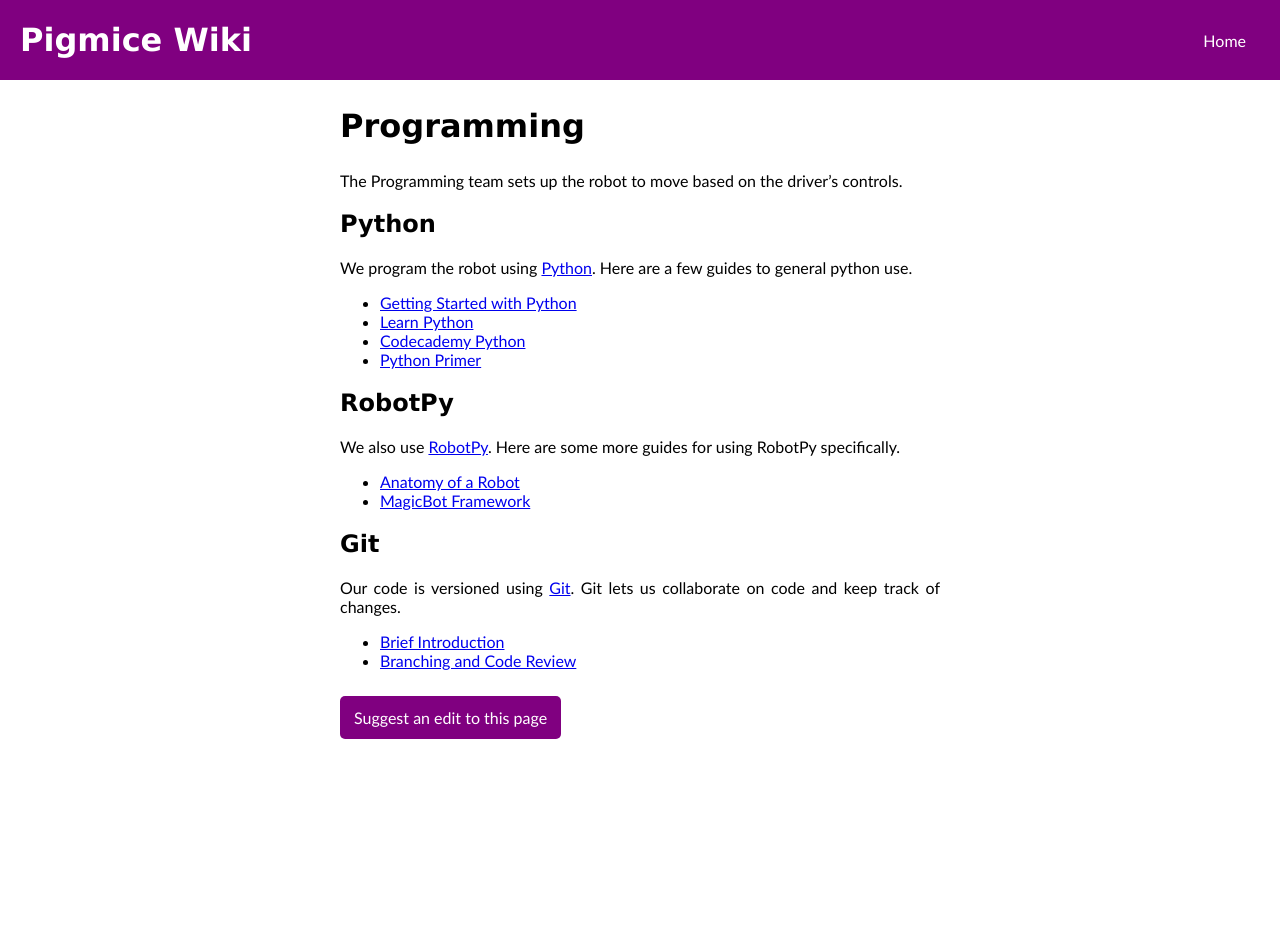
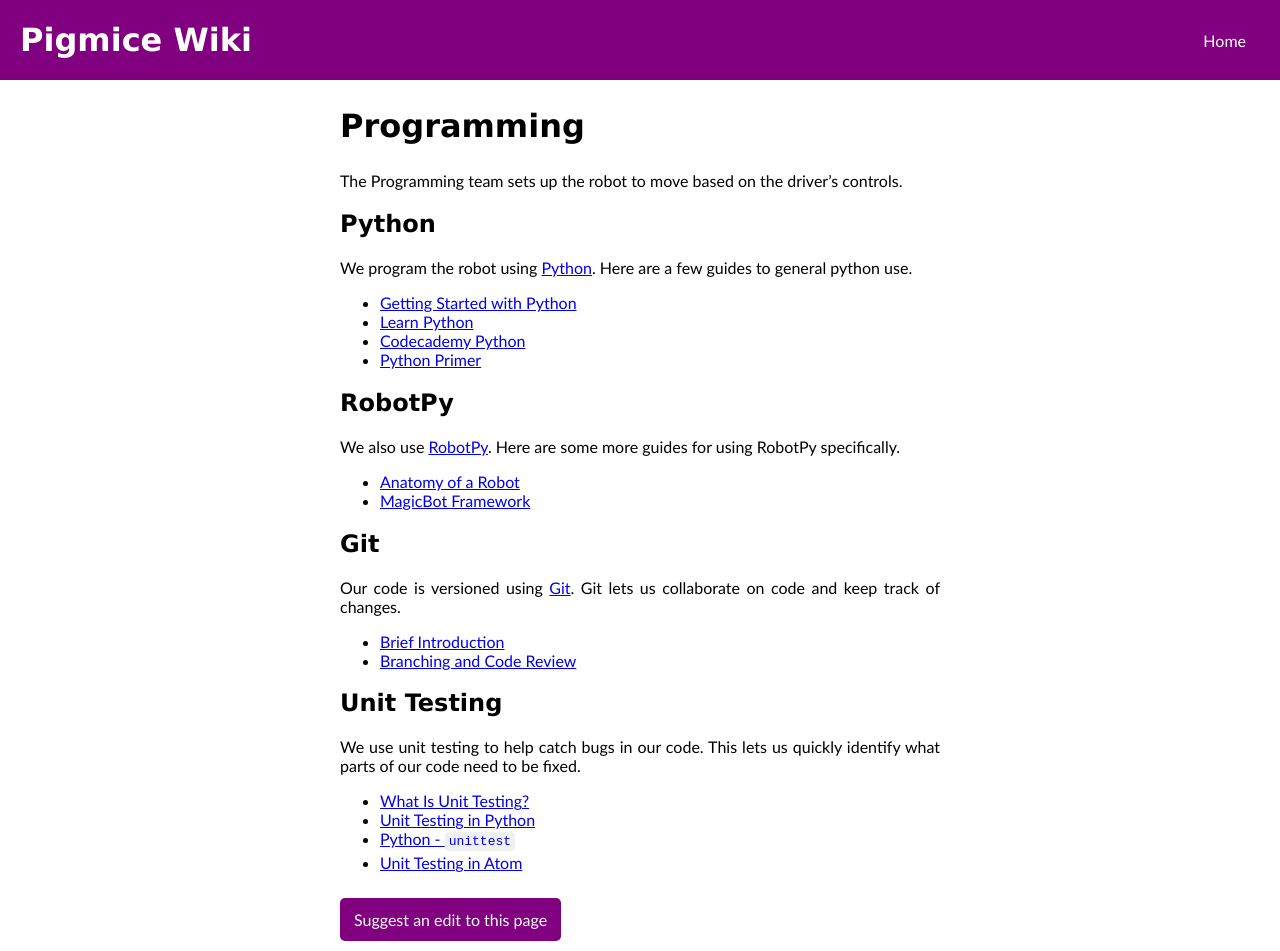
Before and after one commit to Pigmice2733/wiki, a Jekyll site: the page built from programming/index.md, in a window 1280 px wide. Built offline with Jekyll 4.4.1, drawn with Linux system fonts in a browser that asks for light colours; our own code applies the rules of GitHub Pages for plain Markdown files; before the commit the page ends 900 px from its top, so only the background shows below that.

Commit message:
Add unit testing to index, add title to unit-testing-in-atom.

```diff
--- a/programming/index.md
+++ b/programming/index.md
@@ -21,3 +21,11 @@ Our code is versioned using [Git](https://git-scm.com/). Git lets us collaborate
 
 - [Brief Introduction](https://try.github.io)
 - [Branching and Code Review](branching)
+
+## Unit Testing
+We use unit testing to help catch bugs in our code. This lets us quickly identify what parts of our code need to be fixed.
+
+- [What Is Unit Testing?](https://code.tutsplus.com/articles/the-beginners-guide-to-unit-testing-what-is-unit-testing--wp-25728)
+- [Unit Testing in Python](https://jeffknupp.com/blog/2013/12/09/improve-your-python-understanding-unit-testing/)
+- [Python - `unittest`](https://docs.python.org/3/library/unittest.html)
+- [Unit Testing in Atom](unit-testing-in-atom)
```
Also changed, not shown: programming/unit-testing-in-atom.md (+2 -0 lines).
